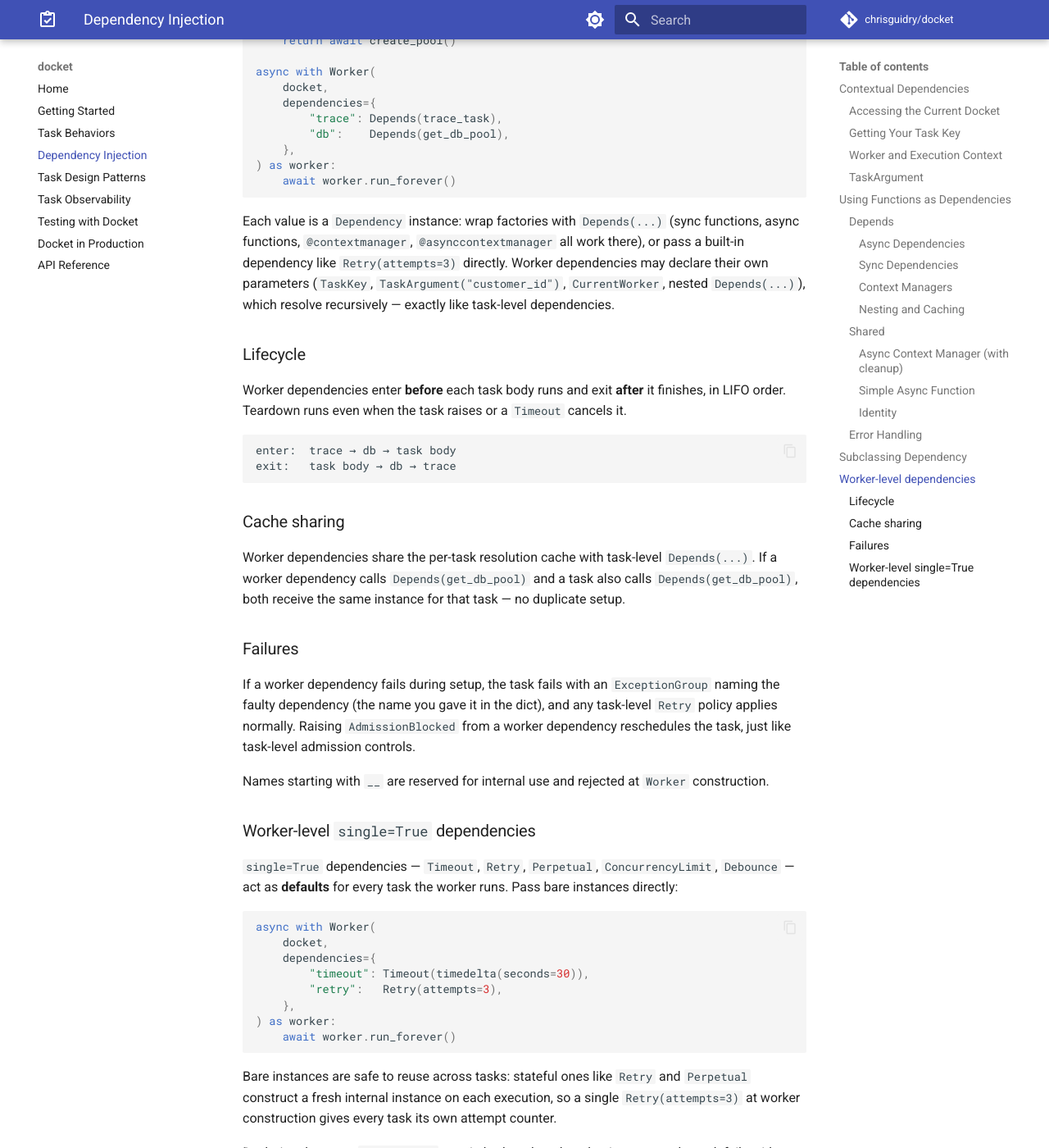
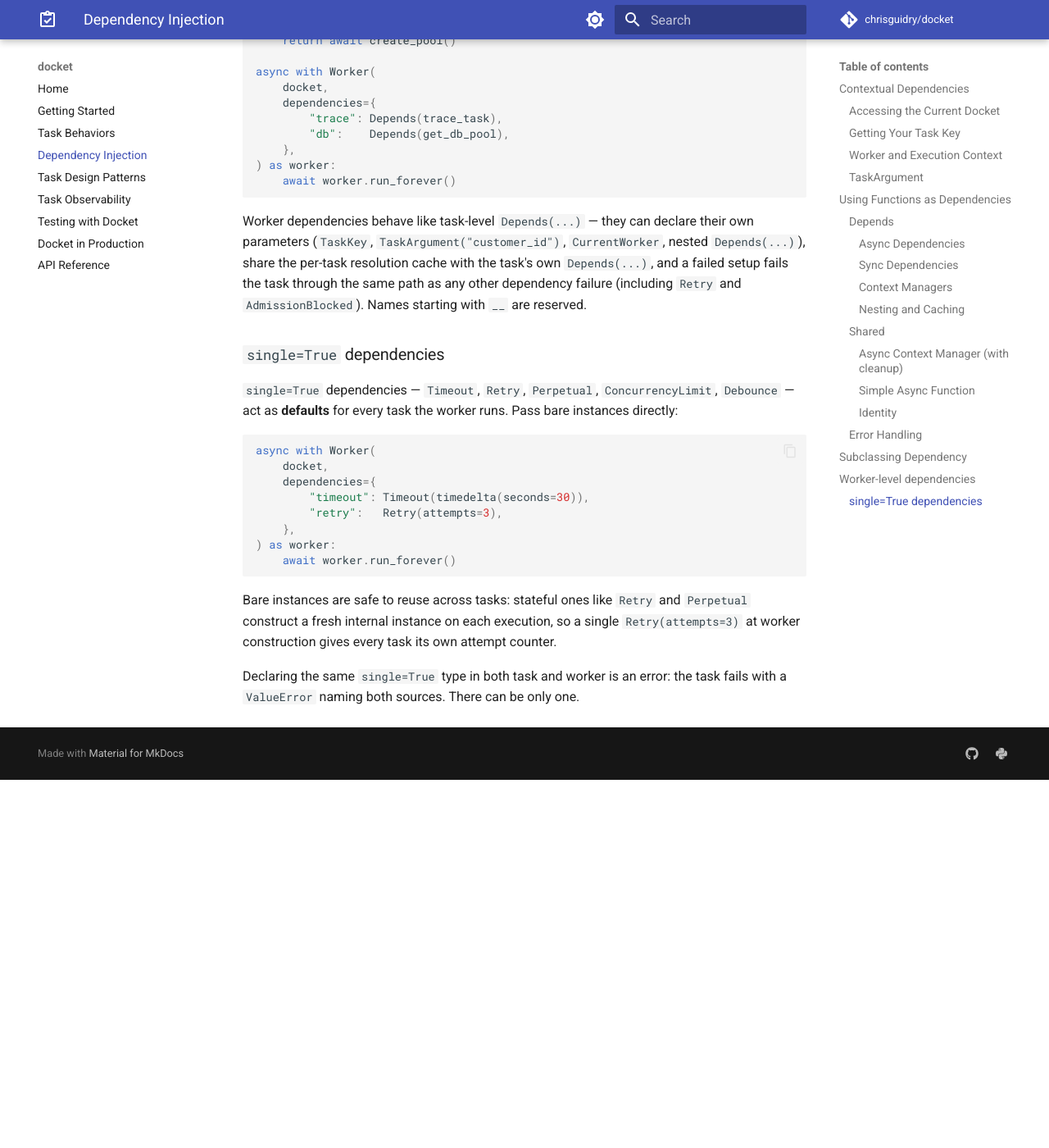
Before and after one commit to chrisguidry/docket, an MkDocs documentation site: the page built from docs/dependency-injection.md, in a window 1280 px wide and 1400 px high, scrolled down 8496 px. Shown: the whole window at 82% size. Built offline with MkDocs 1.6.1 and Material for MkDocs 9.7.7, drawn with Linux system fonts in a browser that asks for light colours; comment, search, counter and statistics services are not loaded; after the commit the page ends 9447 px from its top, so only the background shows below that.

Commit message:
Tighten worker-level dependency docs

````diff
--- a/docs/dependency-injection.md
+++ b/docs/dependency-injection.md
@@ -422,44 +422,14 @@ async with Worker(
     await worker.run_forever()
 ```
 
-Each value is a `Dependency` instance: wrap factories with `Depends(...)`
-(sync functions, async functions, `@contextmanager`, `@asynccontextmanager`
-all work there), or pass a built-in dependency like `Retry(attempts=3)`
-directly. Worker dependencies may declare their own parameters
-(`TaskKey`, `TaskArgument("customer_id")`, `CurrentWorker`, nested
-`Depends(...)`), which resolve recursively — exactly like task-level
-dependencies.
+Worker dependencies behave like task-level `Depends(...)` — they can
+declare their own parameters (`TaskKey`, `TaskArgument("customer_id")`,
+`CurrentWorker`, nested `Depends(...)`), share the per-task resolution
+cache with the task's own `Depends(...)`, and a failed setup fails the
+task through the same path as any other dependency failure (including
+`Retry` and `AdmissionBlocked`). Names starting with `__` are reserved.
 
-### Lifecycle
-
-Worker dependencies enter **before** each task body runs and exit
-**after** it finishes, in LIFO order. Teardown runs even when the task
-raises or a `Timeout` cancels it.
-
-```
-enter:  trace → db → task body
-exit:   task body → db → trace
-```
-
-### Cache sharing
-
-Worker dependencies share the per-task resolution cache with task-level
-`Depends(...)`. If a worker dependency calls `Depends(get_db_pool)` and a
-task also calls `Depends(get_db_pool)`, both receive the same instance
-for that task — no duplicate setup.
-
-### Failures
-
-If a worker dependency fails during setup, the task fails with an
-`ExceptionGroup` naming the faulty dependency (the name you gave it in
-the dict), and any task-level `Retry` policy applies normally. Raising
-`AdmissionBlocked` from a worker dependency reschedules the task, just
-like task-level admission controls.
-
-Names starting with `__` are reserved for internal use and rejected at
-`Worker` construction.
-
-### Worker-level `single=True` dependencies
+### `single=True` dependencies
 
 `single=True` dependencies — `Timeout`, `Retry`, `Perpetual`,
 `ConcurrencyLimit`, `Debounce` — act as **defaults** for every task the
````
